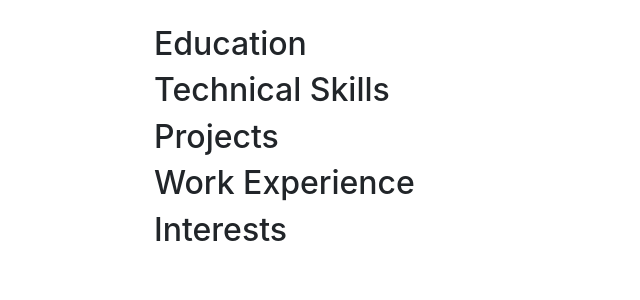
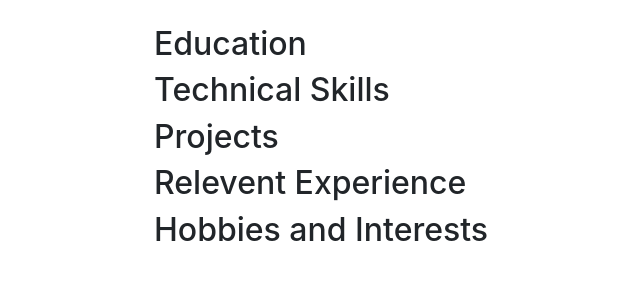
Before and after one commit to JakeStewart201/bridging-coursework, a Django app: page /cv/ in a window 1280 px wide. Shown: the part 56-356 px from the top of the page, without its empty margins (26-666 px from the left). Run offline with Django 3.2, Linux system fonts and the light colour scheme; data that the repository does not hold is empty; some libraries are stand-ins or nearby versions.

Commit message:
Renamed two cv sections to better reflect their content

```diff
--- a/cv/templates/cv/cv_page.html
+++ b/cv/templates/cv/cv_page.html
@@ -68,7 +68,7 @@
         {% endfor %}
     </div>
     <div id="employment_history">
-        <h2 class="section">Work Experience</h2>
+        <h2 class="section">Relevent Experience</h2>
         {% if user.is_authenticated %}
             <a class="btn btn-outline-secondary float-right" href="{% url 'edit_job' %}">New</a>
         {% endif %}
@@ -97,7 +97,7 @@
         {% endfor %}
     </div>
     <div id="interests">
-        <h2 class="section">Interests</h2>
+        <h2 class="section">Hobbies and Interests</h2>
         {% if user.is_authenticated %}
             <a class="btn btn-outline-secondary float-right" href="{% url 'edit_interest' %}">New</a>
         {% endif %}
```
